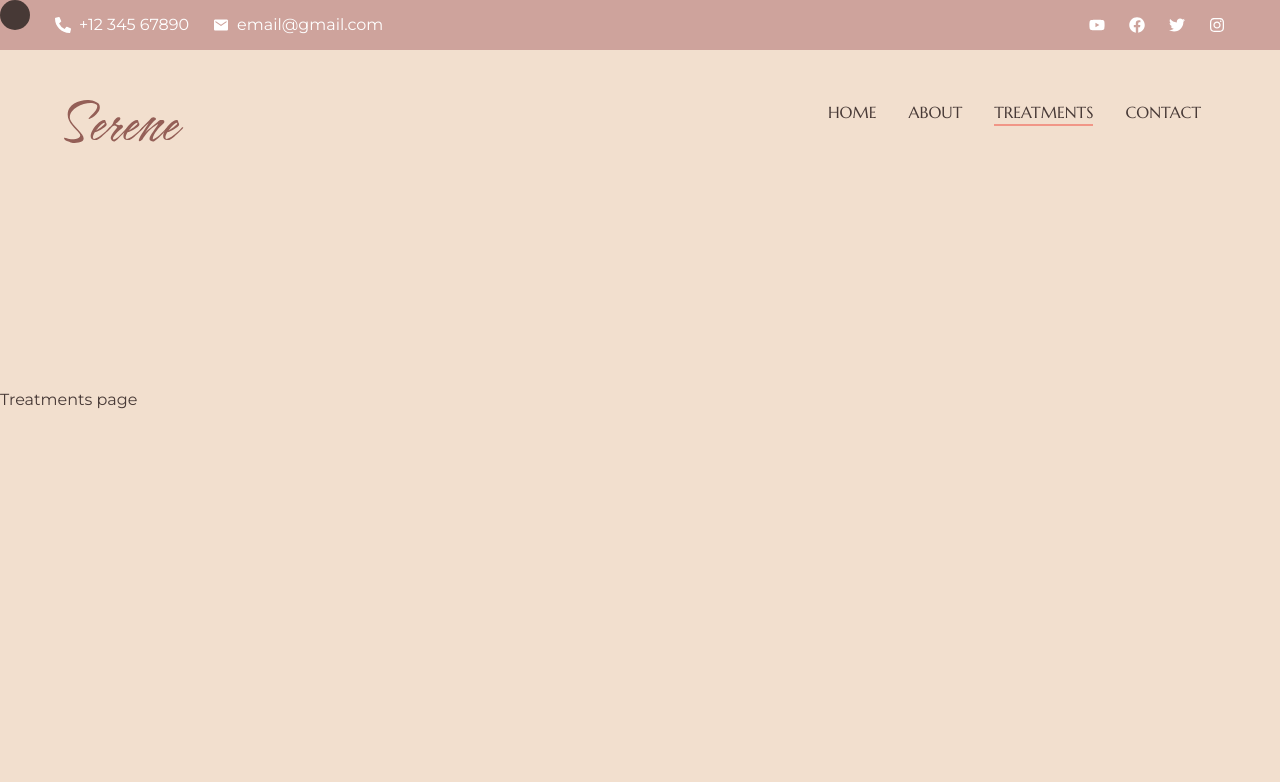
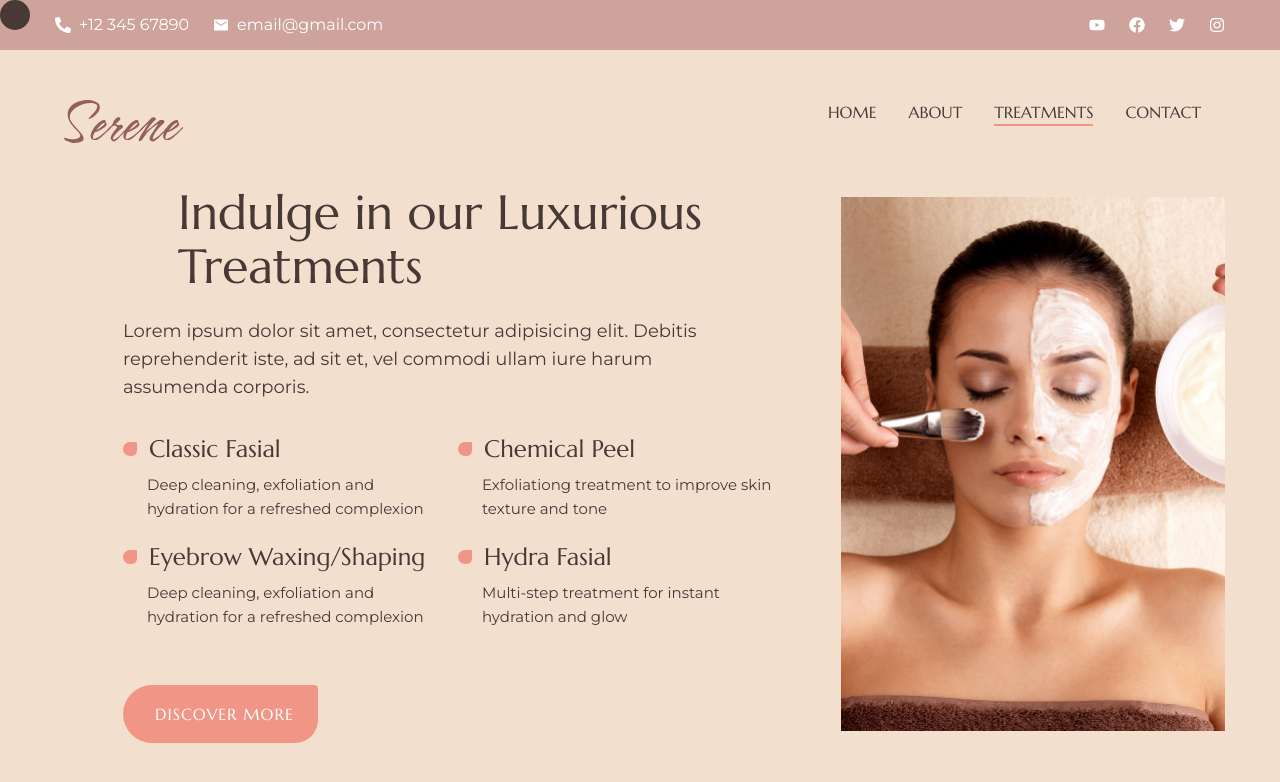
Before and after one commit to freetimezp/js-portfolio-101-beauty, a Next.js app: page /treatments in a window 1280 px wide. Shown: the top 782 px of the page. Built offline with nearby package versions, Linux system fonts and the light colour scheme.

Commit message:
09. js-portfolio-101-beauty. Treatments page.

```diff
--- a/app/treatments/page.jsx
+++ b/app/treatments/page.jsx
@@ -1,20 +1,143 @@
 "use client";
-import React from 'react';
+import React, { useContext } from 'react';
 import { motion } from 'framer-motion';
+import Image from 'next/image';
+
+import { CursorContext } from '@/components/CursorContext';
+
 
 const Treatments = () => {
+    const { mouseEnterHandler, mouseLeaveHandler } = useContext(CursorContext);
+
     return (
         <motion.section
             initial={{ opacity: 0 }}
-            animate={{
-                opacity: 1,
-                transition: {
-                    delay: 2,
-                }
-            }}
+            animate={{ opacity: 1, transition: { delay: 2 } }}
             className='min-h-screen flex items-center overflow-x-hidden'
         >
-            Treatments page
+            <div className="container mx-auto flex items-center pt-48 pb-12 xl:pt-32 xl:pb-0">
+                <div className='w-full h-full flex items-center justify-between'>
+                    {/* text */}
+                    <motion.div
+                        className='flex flex-col items-start xl:max-w-[650px] text-center
+                        xl:text-left mx-auto'
+                        initial={{ opacity: 0, x: -60 }}
+                        animate={{
+                            opacity: 1,
+                            x: 0,
+                            transition: {
+                                delay: 2,
+                                duration: 0.8,
+                                ease: 'easeInOut'
+                            }
+                        }}
+                        onMouseEnter={mouseEnterHandler}
+                        onMouseLeave={mouseLeaveHandler}
+                    >
+                        <h2 className='h2 mb-6 mx-auto max-w-[540px] xk:max-w-none'>
+                            Indulge in our Luxurious Treatments
+                        </h2>
+
+                        <p className='lead max-w-[600px] mx-auto xl:mx-0'>
+                            Lorem ipsum dolor sit amet, consectetur adipisicing elit. Debitis
+                            reprehenderit iste, ad sit et, vel commodi ullam iure harum assumenda
+                            corporis.
+                        </p>
+
+                        {/* items */}
+                        <div className='grid grid-cols-1 md:grid-cols-2 gap-[20px] mb-14 mx-auto xl:mx-0'>
+                            <div className='flex-1 flex flex-col justify-center items-center xl:items-start'>
+                                <div className="flex items-center gap-[12px] mb-2">
+                                    <div className='w-[14px] h-[14px] bg-accent rounded-tl-[28px]
+                                    rounded-bl-[28px] rounded-br-[22px] rounded-tr-[4px]'></div>
+                                    <h3 className='text-2xl'>
+                                        Classic Fasial
+                                    </h3>
+                                </div>
+
+                                <p className='pl-6 text-[15px] '>
+                                    Deep cleaning, exfoliation and hydration for a refreshed complexion
+                                </p>
+                            </div>
+
+                            <div className='flex-1 flex flex-col justify-center items-center xl:items-start'>
+                                <div className="flex items-center gap-[12px] mb-2">
+                                    <div className='w-[14px] h-[14px] bg-accent rounded-tl-[28px]
+                                    rounded-bl-[28px] rounded-br-[22px] rounded-tr-[4px]'></div>
+                                    <h3 className='text-2xl'>
+                                        Chemical Peel
+                                    </h3>
+                                </div>
+
+                                <p className='pl-6 text-[15px] '>
+                                    Exfoliationg treatment to improve skin texture and tone
+                                </p>
+                            </div>
+
+                            <div className='flex-1 flex flex-col justify-center items-center xl:items-start'>
+                                <div className="flex items-center gap-[12px] mb-2">
+                                    <div className='w-[14px] h-[14px] bg-accent rounded-tl-[28px]
+                                    rounded-bl-[28px] rounded-br-[22px] rounded-tr-[4px]'></div>
+                                    <h3 className='text-2xl'>
+                                        Eyebrow Waxing/Shaping
+                                    </h3>
+                                </div>
+
+                                <p className='pl-6 text-[15px] '>
+                                    Deep cleaning, exfoliation and hydration for a refreshed complexion
+                                </p>
+                            </div>
+
+                            <div className='flex-1 flex flex-col justify-center items-center xl:items-start'>
+                                <div className="flex items-center gap-[12px] mb-2">
+                                    <div className='w-[14px] h-[14px] bg-accent rounded-tl-[28px]
+                                    rounded-bl-[28px] rounded-br-[22px] rounded-tr-[4px]'></div>
+                                    <h3 className='text-2xl'>
+                                        Hydra Fasial
+                                    </h3>
+                                </div>
+
+                                <p className='pl-6 text-[15px] '>
+                                    Multi-step treatment for instant hydration and glow
+                                </p>
+                            </div>
+                        </div>
+
+                        {/* btn */}
+                        <button className='btn mx-auto xl:mx-0'>
+                            Discover More
+                        </button>
+                    </motion.div>
+
+                    {/* image */}
+                    <motion.div
+                        className='hidden xl:flex w-[384px] h-[534px] relative overflow-hidden'
+                        initial={{
+                            opacity: 0,
+                            rotateY: 120
+                        }}
+                        animate={{
+                            opacity: 1,
+                            rotateY: 0,
+                            transition: {
+                                delay: 2,
+                                duration: 0.8,
+                                ease: 'easeInOut'
+                            }
+                        }}
+                        onMouseEnter={mouseEnterHandler}
+                        onMouseLeave={mouseLeaveHandler}
+                    >
+                        <Image
+                            src="/assets/treatments/img.jpg"
+                            alt="treatments"
+                            fill
+                            quality={100}
+                            className='object-contain hover:scale-110 transition-all duration-1000'
+                        />
+                    </motion.div>
+                </div>
+            </div>
         </motion.section>
     );
 }
```
